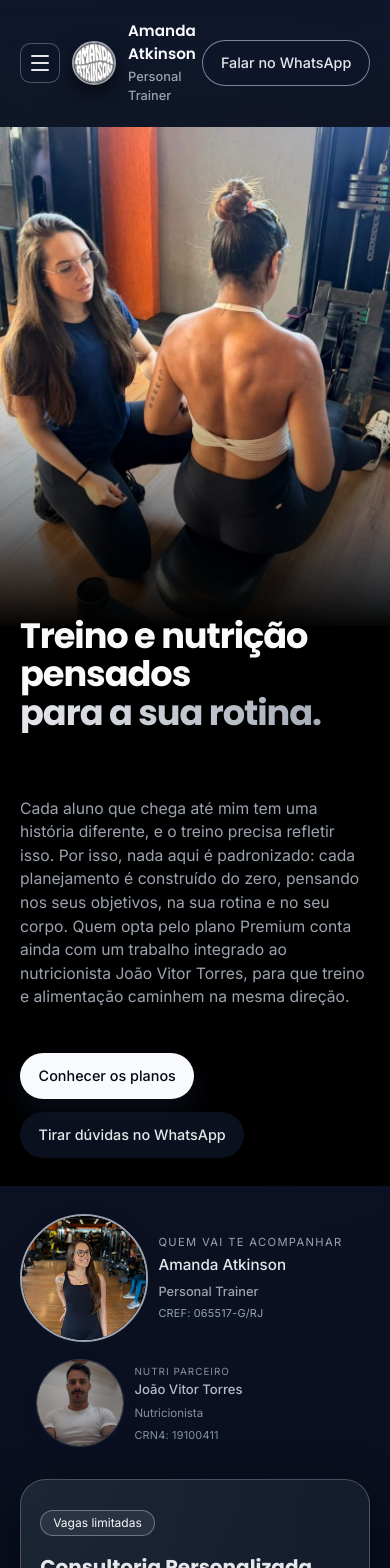
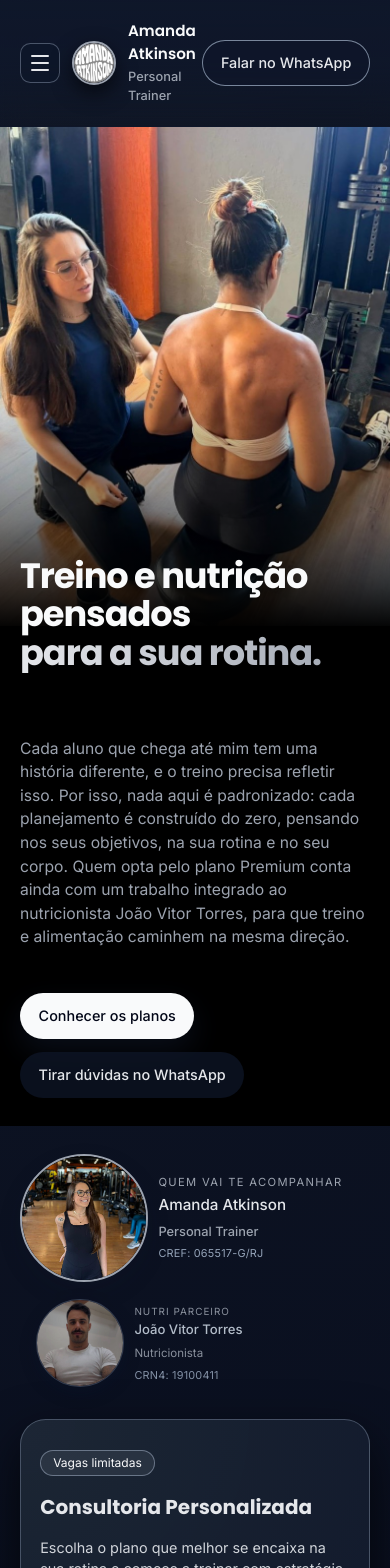
Before and after one commit to annamayatk/landing-page-amanda, a React (Vite) app: page / in a window 390 px wide. Shown: the top 1568 px of the page. Built offline with nearby package versions, Linux system fonts and the light colour scheme.

Commit message:
fix: sobe ainda mais o título do hero no celular
Co-authored-by: Cursor <cursoragent@cursor.com>

```diff
--- a/src/App.css
+++ b/src/App.css
@@ -1328,8 +1328,8 @@ h6,
   .hero-content {
     position: relative;
     z-index: 3;
-    margin-top: -6.5rem;
-    padding: 3.75rem 1.25rem 1.75rem;
+    margin-top: -11.5rem;
+    padding: 5rem 1.25rem 1.75rem;
     background: transparent;
   }
 
```
